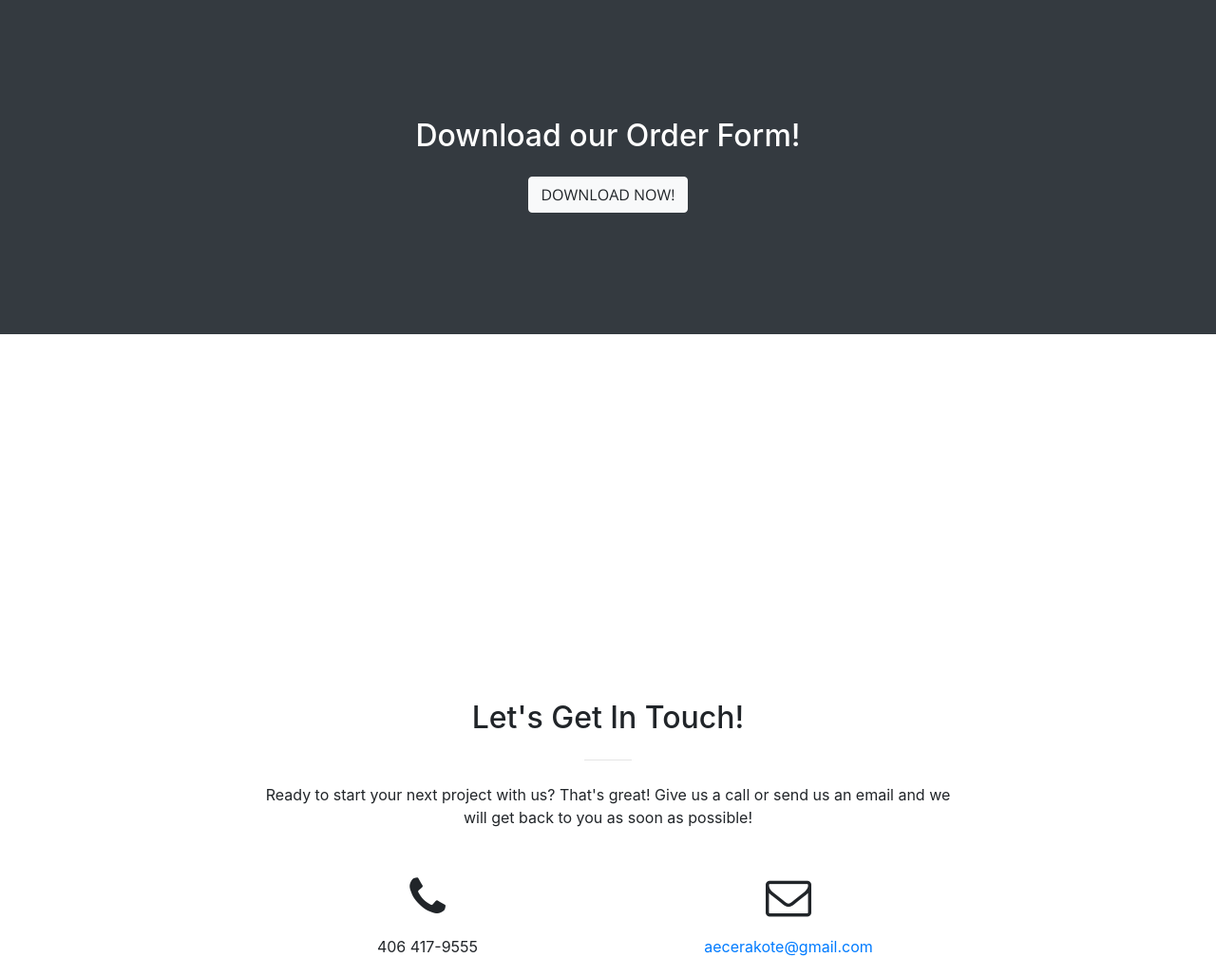
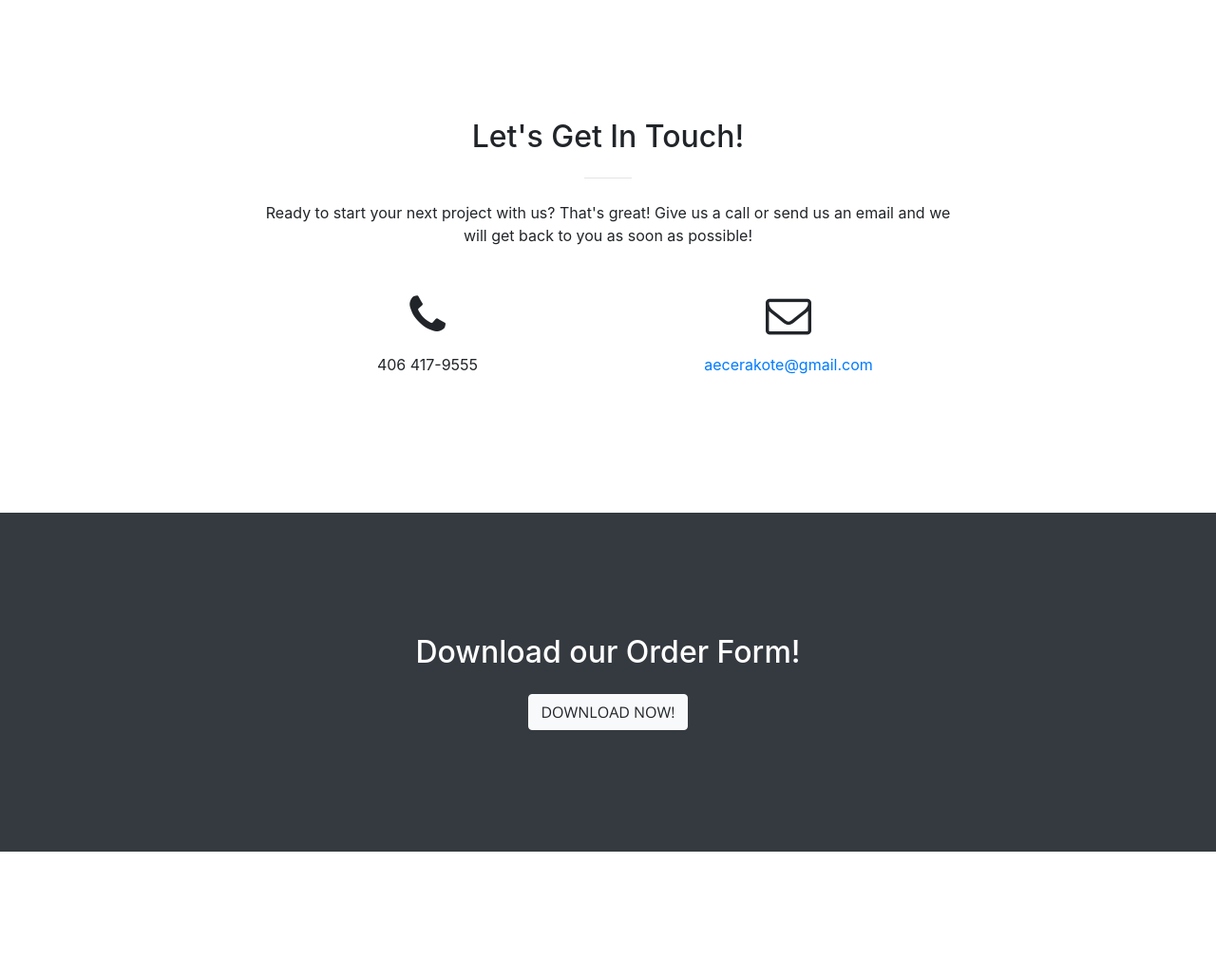
Before and after one commit to saddacracker/american-evolution-static, a website with bundled scripts: page index.html in a window 1280 px wide. Shown: the part 2588-3616 px from the top of the page at 95% size. After the commit the page ends 3485 px from the top, so only its background shows below. Built offline with nearby package versions, Linux system fonts and the light colour scheme.

Commit message:
rearrange content so it makes a little more sense

```diff
--- a/index.html
+++ b/index.html
@@ -235,17 +235,7 @@
           </div>
         </div>
       </div>
-    </section>
-
-    <section class="bg-dark text-white">
-      <div class="container text-center">
-        <h2 class="mb-4">Download our Order Form!</h2>
-        <a class="btn btn-light btn-xl sr-button" href="/downloads/AEOrderForm.pdf" download>Download Now!</a>
-      </div>
-    </section>
-
-    <section>
-      <div class="container">
+      <div class="container-fluid p-0">
         <div class="row">
           <div class="col-lg-12">
             <script src="https://apps.elfsight.com/p/platform.js" defer></script>
@@ -279,6 +269,13 @@
       </div>
     </section>
 
+    <section class="bg-dark text-white">
+      <div class="container text-center">
+        <h2 class="mb-4">Download our Order Form!</h2>
+        <a class="btn btn-light btn-xl sr-button" href="/downloads/AEOrderForm.pdf" download>Download Now!</a>
+      </div>
+    </section>
+
     <!-- Bootstrap core JavaScript -->
     <script src="vendor/jquery/jquery.min.js"></script>
     <script src="vendor/bootstrap/js/bootstrap.bundle.min.js"></script>
```
